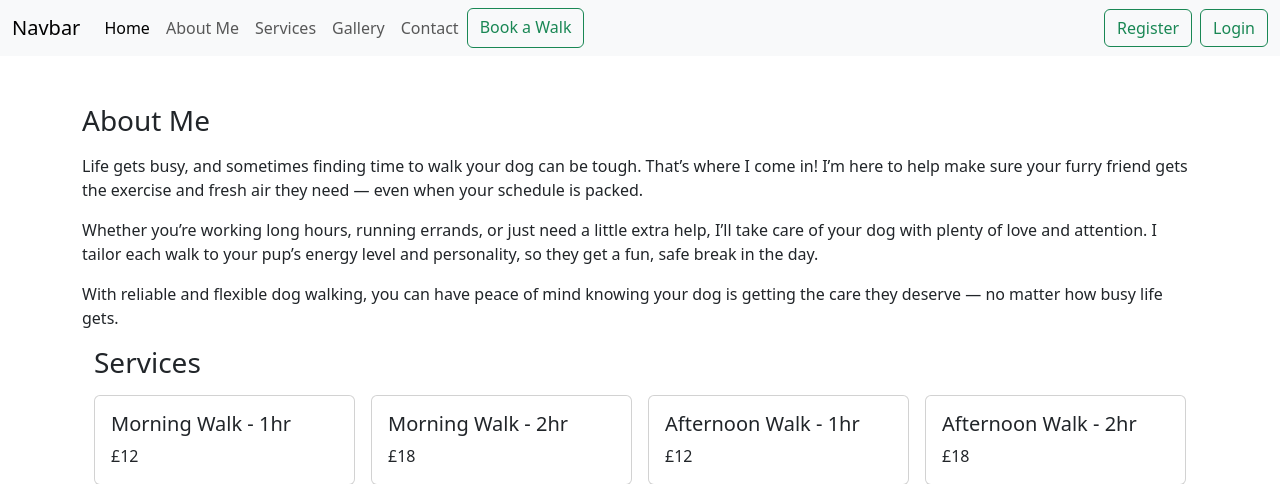
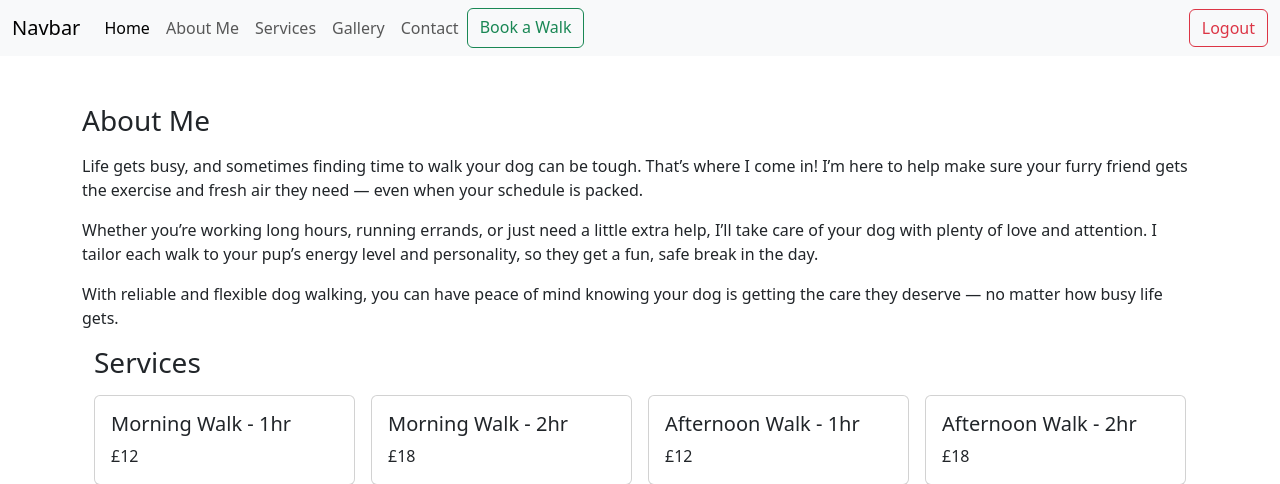
Before and after one commit to markh55/Dog-walker-Booking-PP3, a Django app: page / in a window 1280 px wide. Shown: the top 484 px of the page. Run offline with Django 4.2, Linux system fonts and the light colour scheme; a user stored in the database is signed in.

Commit message:
Added feature: when logged in, Register button is hidden and Login becomes Logout

```diff
--- a/dogwalkerbooking/templates/home.html
+++ b/dogwalkerbooking/templates/home.html
@@ -34,8 +34,12 @@
               {% endif %}
 
             </ul>
-            <a href="{% url 'account_signup' %}" class="btn btn-outline-success me-2">Register</a>
-            <a href="{% url 'account_login' %}" class="btn btn-outline-success">Login</a>
+            {% if user.is_authenticated %}
+              <a href="{% url 'account_logout' %}" class="btn btn-outline-danger">Logout</a>
+            {% else %}
+              <a href="{% url 'account_signup' %}" class="btn btn-outline-success me-2">Register</a>
+              <a href="{% url 'account_login' %}" class="btn btn-outline-success">Login</a>
+            {% endif %}
           </div>
         </div>
       </nav>
```
Also changed, not shown: db.sqlite3.
